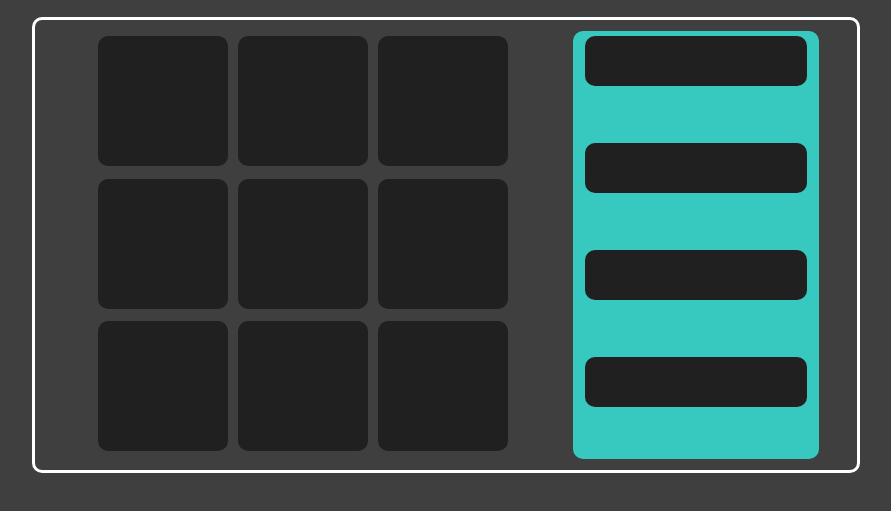
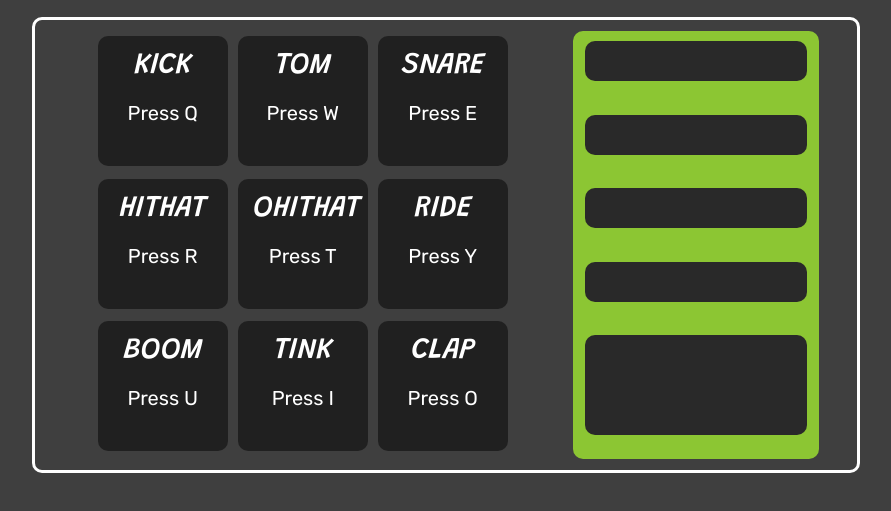
Before and after one commit to Radek25/Programowanie-JavaScript, a website: page Cw2_SoundKit/index.html in a window 1280 px wide. Shown: the part 93-604 px from the top of the page, without its empty margins (194-1085 px from the left). Drawn offline with Linux system fonts and the light colour scheme.

Commit message:
Add functionality in JavaScript and design update

```diff
--- a/Cw2_SoundKit/index.html
+++ b/Cw2_SoundKit/index.html
@@ -5,6 +5,8 @@
     <meta name="viewport" content="width=device-width, initial-scale=1.0">
     <title>DrumKit</title>
     <link rel="stylesheet" href="styles.css">
+    <link href="https://fonts.googleapis.com/css2?family=Grandstander:ital,wght@1,500&display=swap" rel="stylesheet">
+    <link href="https://fonts.googleapis.com/css2?family=Rubik&display=swap" rel="stylesheet">
 </head>
 <body>
     <div id="container">
@@ -13,42 +15,16 @@
         </div>
         <div id="drumsquare">
             <div id="bitboxsquare">
-                <div class="elements" id="kick">
-                   <audio src="sounds/kick.wav" controls></audio>
-                </div>
-                <div class="elements" id="tom">
-                    <audio src="sounds/tom.wav" controls></audio>
-                </div>
-                <div class="elements" id="snare">
-                    <audio src="sounds/snare.wav" controls></audio>
-                </div>
-                <div class="elements" id="hithat">
-                    <audio src="sounds/hihat.wav" controls></audio>
-                </div>
-                <div class="elements" id="openhithat">
-                    <audio src="sounds/openhat.wav" controls></audio>
-                </div>
-                <div class="elements" id="ride">
-                    <audio src="sounds/ride.wav" controls></audio>
-                </div>
-                <div class="elements" id="boom">
-                    <audio src="sounds/boom.wav" controls></audio>
-                </div>
-                <div class="elements" id="tink">
-                    <audio src="sounds/tink.wav" controls></audio>
-                </div>
-                <div class="elements" id="clap">
-                    <audio src="sounds/clap.wav" controls></audio>
-                </div>
             </div>
             <div id="recordsquare">
                 <div class="recordfield" id="record1"></div>
                 <div class="recordfield" id="record2"></div>
                 <div class="recordfield" id="record3"></div>
                 <div class="recordfield" id="record4"></div>
-                <!-- <div id="metronome"></div> ????? -->
+                <div id="metronome"></div>
             </div>
         </div>
     </div>
+    <script src="main.js"></script>
 </body>
 </html>
--- /dev/null
+++ b/Cw2_SoundKit/main.js
@@ -0,0 +1,47 @@
+const keys = [
+    {keyCode: 81, src: 'sounds/kick.wav', txt: 'KICK', txt2: 'Press Q'},
+    {keyCode: 87, src: 'sounds/tom.wav', txt: 'TOM', txt2: ' Press W'},
+    {keyCode: 69, src: 'sounds/snare.wav', txt: 'SNARE', txt2: 'Press E'},
+    {keyCode: 82, src: 'sounds/hihat.wav', txt: 'HITHAT', txt2: 'Press R'},
+    {keyCode: 84, src: 'sounds/openhat.wav', txt: 'OHITHAT', txt2: 'Press T'},
+    {keyCode: 89, src: 'sounds/ride.wav', txt: 'RIDE', txt2: 'Press Y'},
+    {keyCode: 85, src: 'sounds/boom.wav', txt: 'BOOM', txt2: 'Press U'},
+    {keyCode: 73, src: 'sounds/tink.wav', txt: 'TINK', txt2: 'Press I'},
+    {keyCode: 79, src: 'sounds/clap.wav', txt: 'CLAP', txt2: 'Press O'}
+];
+const parent = document.getElementById('bitboxsquare');
+keys.forEach((element)=> {
+    const newDiv = document.createElement('div');
+    newDiv.classList.add('elements');
+    const audio = document.createElement('audio');
+    audio.setAttribute('src', element.src);
+    const text = document.createElement('span');
+    const text2 = document.createElement('small');
+    text.innerText = element.txt;
+    text2.innerText = element.txt2;
+    newDiv.appendChild(audio);
+    newDiv.appendChild(text);
+    newDiv.appendChild(text2);
+    parent.appendChild(newDiv);
+});
+const elements = document.getElementsByClassName('elements');
+console.log(elements);
+window.addEventListener('keydown',function(e) {
+    console.log(e.keyCode);
+    keys.forEach((element, index) => {
+        if (e.keyCode == element.keyCode) {
+            elements[index].style.backgroundColor = 'greenyellow';
+            elements[index].firstElementChild.play();
+        }
+    });
+});
+
+window.addEventListener('keyup',function(e) {
+    keys.forEach((element, index) => {
+        if (e.keyCode == element.keyCode) {
+            elements[index].style.backgroundColor = '#202020';
+            elements[index].firstElementChild.pause();
+            elements[index].firstElementChild.currentTime = 0;
+        }
+    });
+});
--- a/Cw2_SoundKit/styles.css
+++ b/Cw2_SoundKit/styles.css
@@ -60,19 +60,45 @@ body{
     margin-left: 20px;
     margin-right: 10px;
     border-radius: 10px;
-    /* opacity: 0.5; */
-    background-color: #37c8c0;
+    opacity: 0.7;
+    /* background-color: #37c8c0; */
+    background-color: greenyellow;
     display: flex;
     flex-wrap: wrap;
     justify-content: center;
 }
 .recordfield{
     width: 90%;
-    height: 50px;
+    height: 40px;
     border-radius: 10px;
     background-color: #202020;
-    margin-top: 5px;
+    margin-top: 10px;
+}
+#metronome{
+    width: 90%;
+    height: 100px;
+    margin-top: 10px;
+    background-color:#202020;
+    border-radius: 10px;
 }
 audio{
     display: none;
 }
+span{
+    display: block;
+    color: white;
+    margin: 5px;
+    font-size: 30px;
+    text-align: center;
+    padding: 10px;
+    font-family: 'Grandstander', cursive;
+}
+small{
+    display: block;
+    color: white;
+    margin: 5px;
+    font-size: 20px;
+    text-align: center;
+    padding: 5px;
+    font-family: 'Rubik', sans-serif;
+}
```
